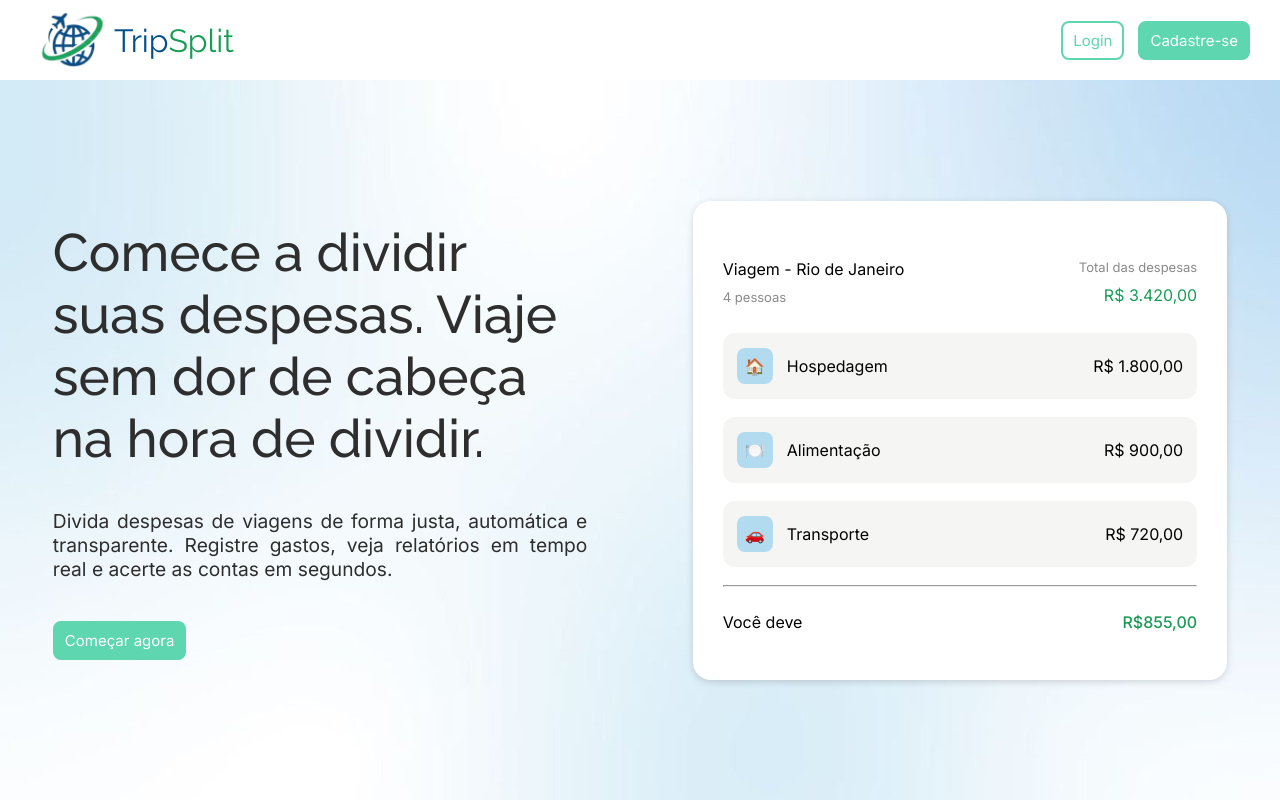
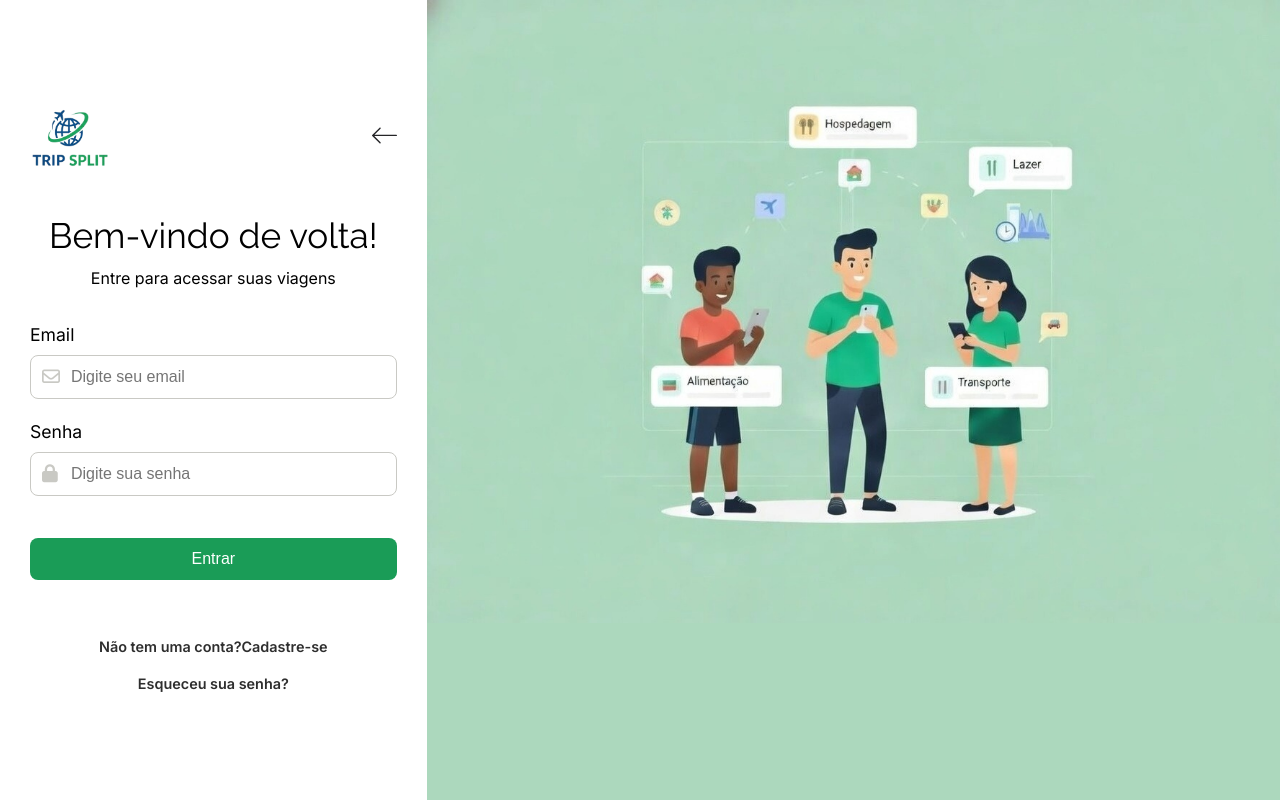
Before and after one commit to pairbytes-dev/tripsplit-monorepo, a React (Vite) app in the folder frontend/frontend/: page / in a window 1280 px wide. Both pictures are taken after a click on the button "Login". Built offline with nearby package versions, Linux system fonts and the light colour scheme.

Commit message:
useState

```diff
--- a/frontend/frontend/package.json
+++ b/frontend/frontend/package.json
@@ -11,7 +11,8 @@
   },
   "dependencies": {
     "react": "^19.2.0",
-    "react-dom": "^19.2.0"
+    "react-dom": "^19.2.0",
+    "react-router-dom": "^7.13.0"
   },
   "devDependencies": {
     "@eslint/js": "^9.39.1",
--- a/frontend/frontend/src/App.jsx
+++ b/frontend/frontend/src/App.jsx
@@ -1,17 +1,40 @@
-// import { useState } from 'react'
+import { useState } from 'react';
 import './App.css'
 import './style/Login.css';
 import './style/Home.css';
+
+import Home from './components/Home';
 import Login from './components/Login'
-import Home from './components/Home';
+import SignIn from "./components/SignIn";
+import SignUp from "./components/SignUp";
 
 function App() {
+  const [tela, setTela] = useState('home');
+  console.log("Tela atual:", tela);
 
   return (
-      <div id='div-main'>
-        <Home />
-        {/* <Login /> */}
-      </div>
+     <>
+      {tela === 'home' && (
+        <Home
+          irParaLogin={() => setTela("signin")}
+          irParaCadastro={() => setTela("signup")}
+        />
+      )}
+
+      {tela === 'signin' && (
+        <Login>
+          <SignIn irParaCadastro={() => setTela("signup")} />
+          {/* <Home irParaHome={() => setTela("home")}/> */}
+        </Login>
+      )}
+
+      {tela === "signup" && (
+        <Login>
+          <SignUp irParaLogin={() => setTela("signin")} />
+          {/* <Home irParaHome={() => setTela("home")}/> */}
+        </Login>
+      )}
+     </>
   )
 }
 
--- a/frontend/frontend/src/components/Home.jsx
+++ b/frontend/frontend/src/components/Home.jsx
@@ -1,11 +1,14 @@
 import Header from "./home/Header";
 import HomeStart from "./home/HomeStart";
 
-const Home = () => {
+const Home = ({ irParaLogin, irParaCadastro }) => {
     return (
         <main className="home-main">
-            <Header />
-            <HomeStart />
+            <Header
+                irParaLogin={irParaLogin}
+                irParaCadastro={irParaCadastro}
+            />
+            <HomeStart irParaCadastro={irParaCadastro}/>
         </main>
     )
 }
--- a/frontend/frontend/src/components/Login.jsx
+++ b/frontend/frontend/src/components/Login.jsx
@@ -4,19 +4,18 @@ import background from '../assets/img/bg.jpeg';
 import SignIn from './SignIn';
 import SignUp from './SignUp';
 
-const Login = () => {
+const Login = ({children}) => {
     return(
         <main className="login-main">
             <section className="login-info">
                 <div className="login-header">
                     <img src={imgLogo} alt="Logo" className='img-logo'/>
                     <button className='btn-link'>
-                        <img src={imgArrow} alt="Voltar" />
+                        <img src={imgArrow} alt="Voltar"/>
                     </button>
                 </div>
 
-                {/* <SignIn /> */}
-                <SignUp />
+               {children}
 
             </section>
             <section className="login-img">
--- a/frontend/frontend/src/components/SignIn.jsx
+++ b/frontend/frontend/src/components/SignIn.jsx
@@ -1,4 +1,4 @@
-const SignIn = () => {
+const SignIn = ({ irParaCadastro }) => {
     return(
         <div className="login-content">
             <div className="login-title">
@@ -21,7 +21,7 @@ const SignIn = () => {
                 </form>
             </div>
             <div className="login-text">
-                <p>Não tem uma conta?<a href="#"> Cadastre-se</a></p>
+                <p>Não tem uma conta?<a href="#" onClick={irParaCadastro}>Cadastre-se</a></p>
                 <a href="#" className="password-text">Esqueceu sua senha?</a>
             </div>
         </div>
--- a/frontend/frontend/src/components/SignUp.jsx
+++ b/frontend/frontend/src/components/SignUp.jsx
@@ -1,4 +1,4 @@
-const SignUp = () => {
+const SignUp = ({irParaLogin}) => {
     return(
         <div className="login-content">
             <div className="login-title">
@@ -26,7 +26,7 @@ const SignUp = () => {
                 </form>
             </div>
             <div className="login-text">
-                <p>Já tem uma conta?<a href=""> Faça login</a></p>
+                <p>Já tem uma conta? <a href="#" onClick={irParaLogin}>Entrar</a></p>
             </div>
         </div>
     )
--- a/frontend/frontend/src/components/home/Header.jsx
+++ b/frontend/frontend/src/components/home/Header.jsx
@@ -1,6 +1,6 @@
 import imgLogo from '../../assets/img/logo-icon.png';
 
-const Header = () => {
+const Header = ({ irParaLogin, irParaCadastro }) => {
     return (
         <header className='home-header'>
             <div className='div-header'>
@@ -8,8 +8,8 @@ const Header = () => {
                 <h1 className='title'>Trip<span>Split</span></h1>
             </div>
             <div className='div-header'>
-                <button className='btn-home' id='btn-login'>Login</button>
-                <button className='btn-home'>Cadastre-se</button>
+                <button className='btn-home' id='btn-login' onClick={irParaLogin}>Login</button>
+                <button className='btn-home' onClick={irParaCadastro}>Cadastre-se</button>
             </div>
         </header>
     )
--- a/frontend/frontend/src/components/home/HomeStart.jsx
+++ b/frontend/frontend/src/components/home/HomeStart.jsx
@@ -1,6 +1,6 @@
 import items from "../../assets/javascript/script";
 
-const HomeStart = () => {
+const HomeStart = ({ irParaCadastro }) => {
     return (
       <div className="div-home-start">
         <section className="section-start">
@@ -13,9 +13,7 @@ const HomeStart = () => {
             transparente. Registre gastos, veja relatórios em tempo real e
             acerte as contas em segundos.
           </p>
-          <button className="btn-home" id="start-now">
-            Começar agora
-          </button>
+          <button className="btn-home" id="start-now" onClick={irParaCadastro}>Começar agora</button>
         </section>
         <section className="section-start">
           <div className="expenses-start">
```
Also changed, not shown: 1 other file (tests, documents, lock files or other folders).
